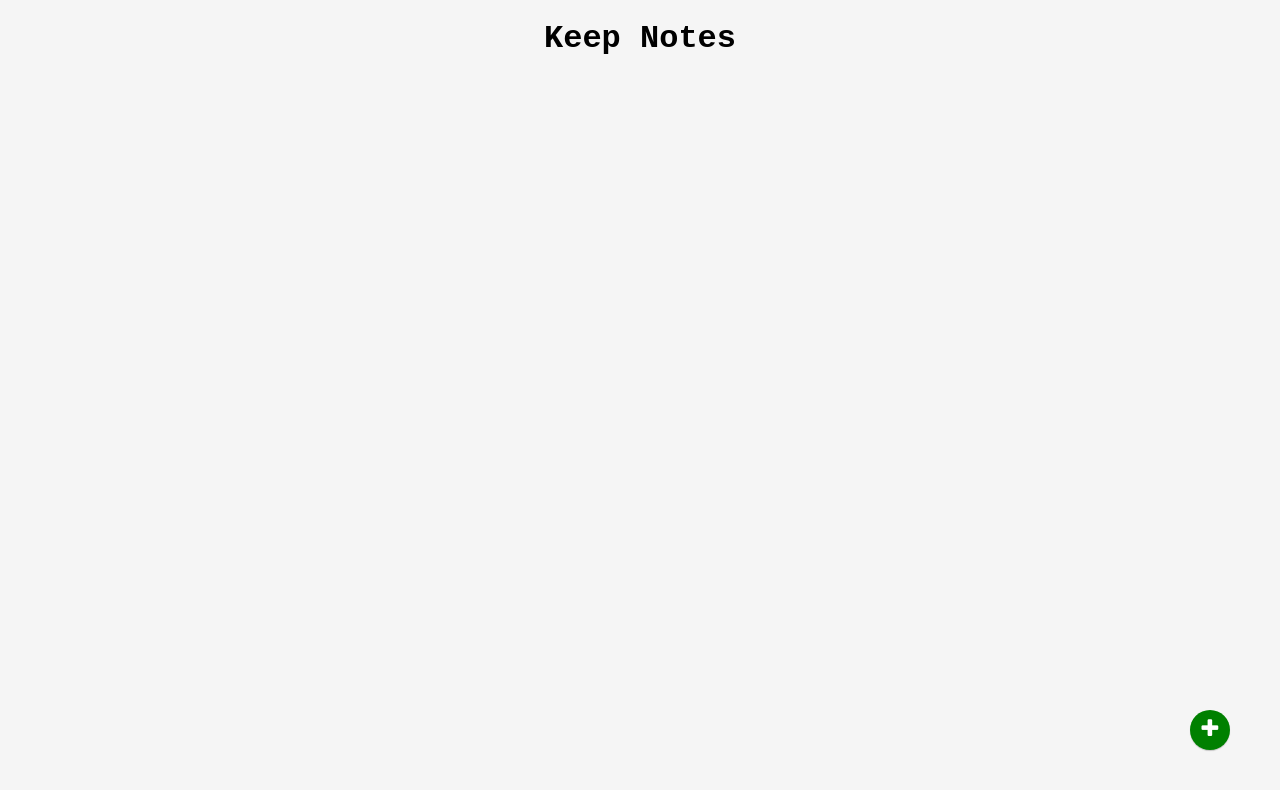
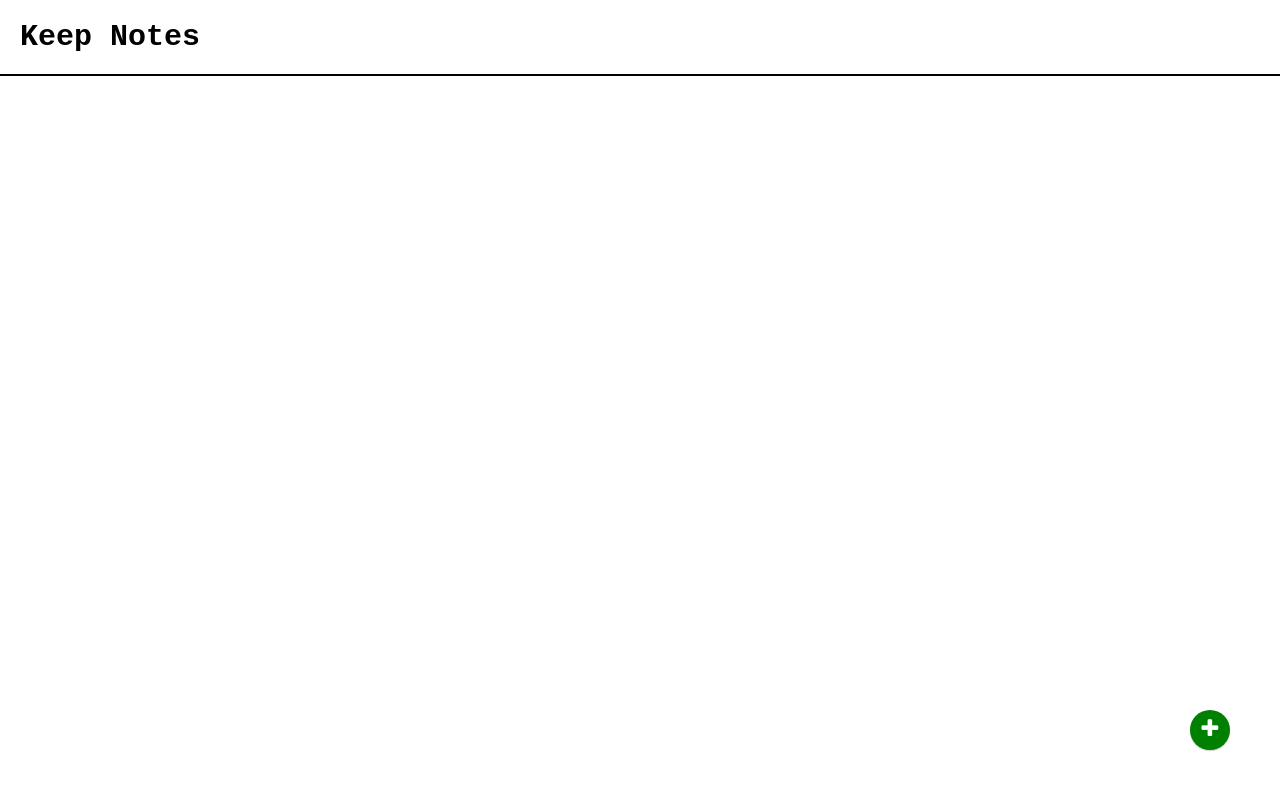
Before and after one commit to rkandwal300/Notes, a plain HTML site: page index.html in a window 1280 px wide. Drawn offline with Linux system fonts and the light colour scheme.

Commit message:
fix: removed unnecessary tags

```diff
--- a/css/styles.css
+++ b/css/styles.css
@@ -2,6 +2,13 @@
     margin: 0;
     padding: 0;
     font-family: 'Courier New', Courier, monospace;
+}
+
+.header {
+    font-size: 30px;
+    font-weight: 600;
+    padding: 20px;
+    border-bottom: 2px solid black;
 }
 
 .add_btn {
@@ -83,9 +90,6 @@
     background-color: green;
 }
 
-.bg-primary {
-    background-color: green;
-}
 
 .bg-destructive {
     background-color: red;
@@ -124,15 +128,16 @@
 }
 
 /* ............................................... */
-body {
+/* body {
     font-family: Arial, sans-serif;
     background-color: #f5f5f5;
     padding: 20px;
-}
+} */
 
 .container {
     max-width: 800px;
     margin: auto;
+    padding: 20px;
 }
 
 h1 {
--- a/index.html
+++ b/index.html
@@ -11,15 +11,13 @@
 
 <body>
 
-    <div class="container">
-        <h1>Keep Notes</h1>
+    <header class="header">Keep Notes</header>
 
 
 
-        <div id="notesContainer" class="notes-container">
-        </div>
+    <div id="notesContainer" class="notes-container">
+
     </div>
-    <script src="index.js"></script>
     <button onclick="document.getElementById('create_notes_form').style.display='flex'" class="add_btn"> <i
             class="fa fa-plus fa-lg add_icon" aria-hidden="true"></i></button>
 
@@ -50,6 +48,7 @@
 
     <div id="mainContent"></div>
 </body>
+<script src="index.js"></script>
 <script>
 
     let editingNoteId = null
@@ -89,7 +88,7 @@
                 ...formData,
                 id: editingNoteId,
             }
-         const   updatedNotes = existingNotes.map(node =>
+            const updatedNotes = existingNotes.map(node =>
                 node.id === editingNoteId ? { ...node, ...formData } : node
             )
             localStorage.setItem("myNotes", JSON.stringify(updatedNotes));
```
